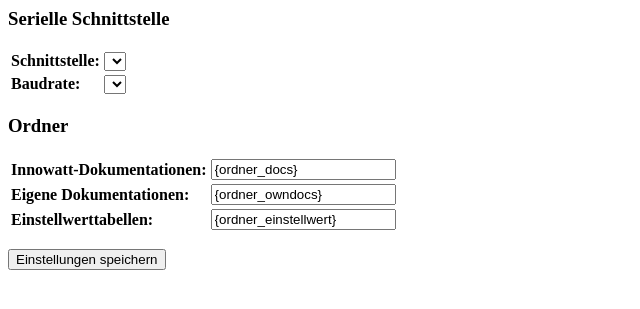
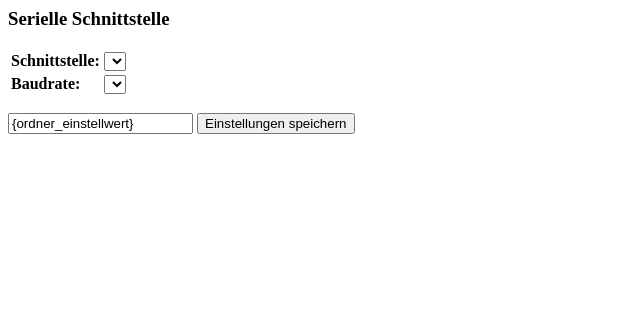
Before and after one commit to FSMaxB/rpq2, a PHP site: page /template_form_settings.html in a window 1280 px wide. Shown: the top 309 px of the page, without its empty margins (0-640 px from the left). Run offline with PHP 8.4, Linux system fonts and the light colour scheme; lists and menus that the app fills with data are empty.

Commit message:
Ordner nicht länger über Oberfläche einstellbar.

```diff
--- a/template_form_settings.html
+++ b/template_form_settings.html
@@ -25,35 +25,9 @@
     </table>
   </p>
   <p>
-    <h3>Ordner</h3>
-      <table>
-        <tr>
-          <td>
-            <b>Innowatt-Dokumentationen:</b>
-          </td>
-          <td>
-            <input type="text" name="settings[ordner_docs]" value="{ordner_docs}">
-          </td>
-        </tr>
-        <tr>
-          <td>
-            <b>Eigene Dokumentationen:</b>
-          </td>
-          <td>
-            <input type="text" name="settings[ordner_owndocs]" value="{ordner_owndocs}">
-          </td>
-        </tr>
-        <tr>
-          <td>
-            <b>Einstellwerttabellen:</b>
-          </td>
-          <td>
-            <input type="text" name="settings[ordner_einstellwert]" value="{ordner_einstellwert}">
-          </td>
-        </tr>
-      </table>
-  </p>
-  <p>
+    <input type="hidden" name="settings[ordner_docs]" value="{ordner_docs}">
+    <input type="hidden" name="settings[ordner_owndocs]" value="{ordner_owndocs}">
+    <input type="text" name="settings[ordner_einstellwert]" value="{ordner_einstellwert}">
     <input type="hidden" name="return_success" value="{return_success}">
     <input type="hidden" name="return_failure" value="{return_failure}">
     <input type="submit" value="Einstellungen speichern">
```
Also changed, not shown: settings_menu.php (+3 -5 lines).
